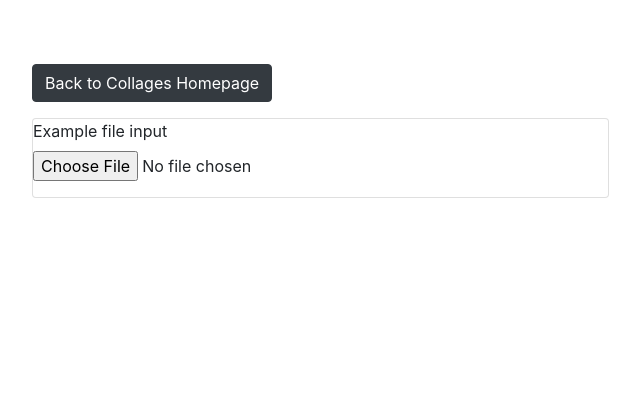
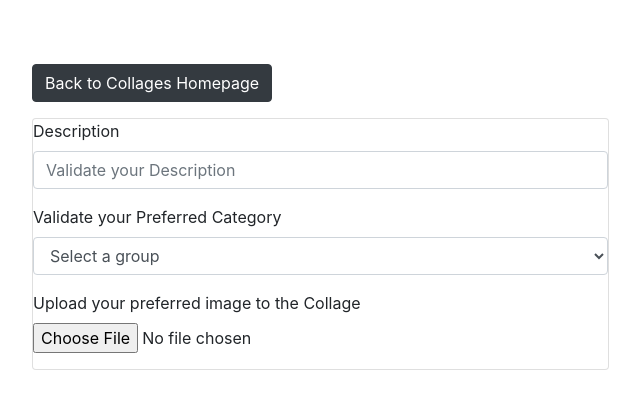
Before and after one commit to DynastyElvis/Photoshare, a Django app: page /add/ in a window 1280 px wide. Shown: the top 409 px of the page, without its empty margins (16-656 px from the left). Run offline with Django 4.2, Linux system fonts and the light colour scheme.

Commit message:
bg: fixed add image form fubs

```diff
--- a/photoshare/photos/templates/photos/add.html
+++ b/photoshare/photos/templates/photos/add.html
@@ -16,10 +16,31 @@
             <div class="card">
                 <form>
                     <form>
-                        <div class="form-group">
-                          <label for="exampleFormControlFile1">Example file input</label>
-                          <input type="file" class="form-control-file" id="exampleFormControlFile1">
+
+
+                        <div class="form-group m-6">
+                            <label>Description</label>
+                            <input type="description" placeholder="Validate your Description" class="form-control">
+                          </div>
+
+
+                          <div class="form-group m-6">
+                            <label>Validate your Preferred Category</label>
+                            <select name="category" class="form-control">
+                                <option value> Select a group</option>
+                            </select>
+                          </div>
+
+
+
+
+                        <div class="form-group m--6">
+                          <label>Upload your preferred image to the Collage</label>
+                          <input name ="image" type="file" class="form-control-file">
                         </div>
+
+
+
                       </form>
                 </form>
             </div>
```
